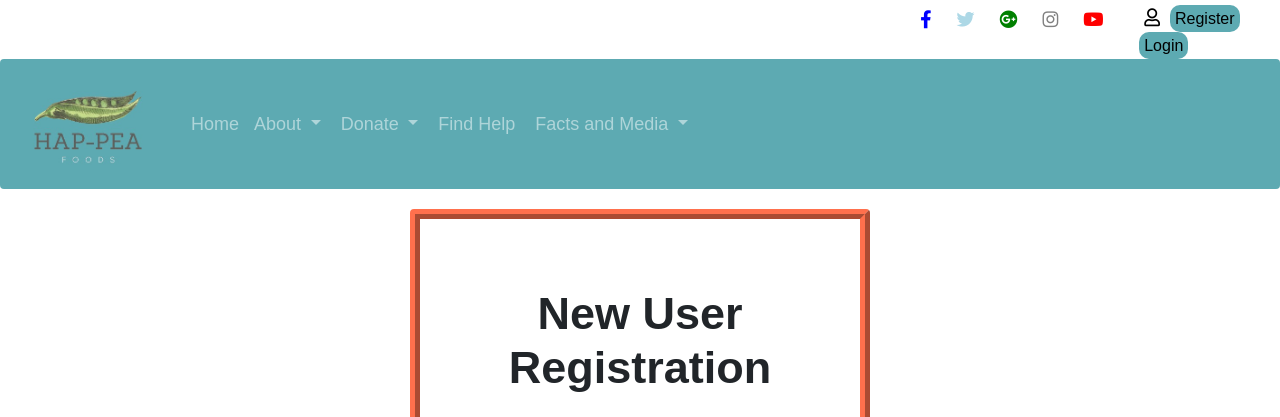
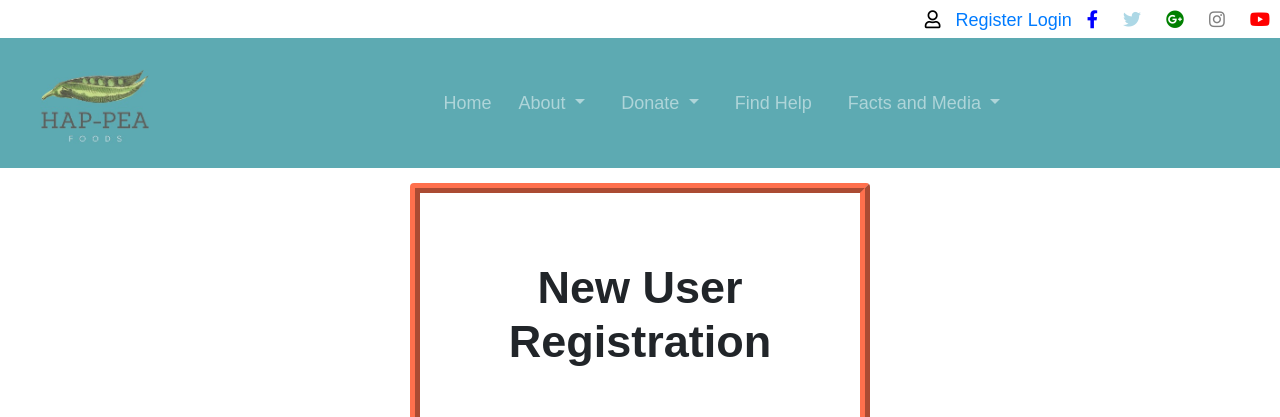
Before and after one commit to dmjefe/hap_pea_foods, a Django app: page /accounts/register/ in a window 1280 px wide. Shown: the top 417 px of the page. Run offline with Django 3.2, Linux system fonts and the light colour scheme; some libraries are stand-ins or nearby versions.

Commit message:
Some Improvements

```diff
--- a/static/css/style.css
+++ b/static/css/style.css
@@ -71,29 +71,13 @@ header {
     color: #333333;
     background-color: #5DAAB2;
 }
- /* Nav Container */
 
- /*.navbar-custom {
-     background-color: #5DAAB2;
- }
- .navbar {
-   min-height: 130px;
- }
-
- .navbar-brand {
-   padding: 0;
+.navbar-expand-md .navbar-nav .dropdown-menu .navlink {
+    position: absolute !important;
 }
-
-.navbar-custom .navbar-brand,
-.navbar-custom .navbar-text {
-    color: #FFF;
-}
-*/
-
 
 .system {
   width: 13%;
-  float: right;
   padding-left: 2%;
   margin-top: 3px;
 }
--- a/templates/base_layout.html
+++ b/templates/base_layout.html
@@ -4,43 +4,40 @@
   <head>
     <title>{% block title %}{% endblock %}</title>
     <meta charset="utf-8">
-    <meta name="viewport" content="width=device-width, initial-scale=1">
-    <link rel="stylesheet" href="https://maxcdn.bootstrapcdn.com/bootstrap/3.4.1/css/bootstrap.min.css">
+    <meta name="viewport" content="width=device-width, initial-scale=1, shrink-to-fit=no">
     <link rel="stylesheet" href="https://maxcdn.bootstrapcdn.com/bootstrap/4.0.0/css/bootstrap.min.css" integrity="sha384-Gn5384xqQ1aoWXA+058RXPxPg6fy4IWvTNh0E263XmFcJlSAwiGgFAW/dAiS6JXm" crossorigin="anonymous">
-    <script src="https://ajax.googleapis.com/ajax/libs/jquery/3.5.1/jquery.min.js"></script>
-    <script src="https://maxcdn.bootstrapcdn.com/bootstrap/3.4.1/js/bootstrap.min.js"></script>
+    <link rel="stylesheet" href="{% static 'css/style.css' %}">
     <link rel="shortcut icon" type="image/x-icon" href="{% static 'favicon.ico' %}">
-    <link rel="stylesheet" href="{% static 'css/style.css' %}">
     <link rel="stylesheet" href="https://cdnjs.cloudflare.com/ajax/libs/font-awesome/5.15.2/css/all.min.css">
+    <script src="https://code.jquery.com/jquery-3.2.1.slim.min.js" integrity="sha384-KJ3o2DKtIkvYIK3UENzmM7KCkRr/rE9/Qpg6aAZGJwFDMVNA/GpGFF93hXpG5KkN" crossorigin="anonymous"></script>
+    <script src="https://cdnjs.cloudflare.com/ajax/libs/popper.js/1.12.9/umd/popper.min.js" integrity="sha384-ApNbgh9B+Y1QKtv3Rn7W3mgPxhU9K/ScQsAP7hUibX39j7fakFPskvXusvfa0b4Q" crossorigin="anonymous"></script>
+    <script src="https://maxcdn.bootstrapcdn.com/bootstrap/4.0.0/js/bootstrap.min.js" integrity="sha384-JZR6Spejh4U02d8jOt6vLEHfe/JQGiRRSQQxSfFWpi1MquVdAyjUar5+76PVCmYl" crossorigin="anonymous"></script>
   </head>
 
   <body>
     <header>
      <div class="head-container">
        <div class="sm">
+         <i class="far fa-user" style="color: black"></i>
+         <a href="{% url 'accounts:register' %}">Register</a>
+         {% csrf_token %}
+         <a href="{% url 'accounts:login' %}">Login</a>
+         {% csrf_token %}
          <i class="fab fa-facebook-f" style="color: blue"></i>
          <i class="fab fa-twitter" style="color: lightblue"></i>
          <i class="fab fa-google-plus" style="color: green"></i>
          <i class="fab fa-instagram" style="color: grey"></i>
          <i class="fab fa-youtube" style="color: red"></i>
        </div>
-       <div class="system">
-         <i class="far fa-user" style="color: black"></i>
-         <a href="{% url 'accounts:register' %}">Register</a>
-         {% csrf_token %}
-         <a href="{% url 'accounts:login' %}">Login</a>
-         {% csrf_token %}
-       </div>
      </div>
     </header>
-
-    <nav class="navbar navbar-expand-sm navbar-custom">
-    <a href="/" class="navbar-brand"><img src="{% static 'logo2.jpg' %}" class = navimage alt=""></a>
-    <button class="navbar-toggler" type="button" data-toggle="collapse" data-target="#navbarCustom">
+    <nav class="navbar navbar-expand-md navbar-custom justify-content-evenly">
+      <a href="/" class="navbar-brand"><img src="{% static 'logo2.jpg' %}" class = navimage alt=""></a>
+      <button class="navbar-toggler" type="button" data-toggle="collapse" data-target="#navbarCustom">
         <i class="fa fa-bars fa-lg py-1 text-white"></i>
-    </button>
-    <div class="navbar-collapse collapse px-3" id="navbarCustom">
-        <ul class="navbar-nav">
+      </button>
+      <div class="navbar-collapse collapse justify-content-center align-items-center w-100" id="navbarCustom">
+        <ul class="navbar-nav mx-auto text-center">
             <li class="nav-item">
                 <a class="nav-link" href="{% url 'home' %}">Home</a>
             </li>
```
